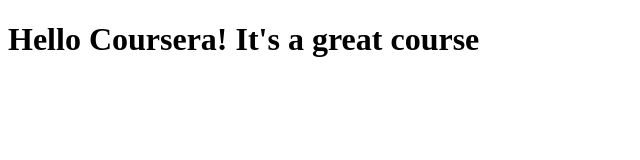
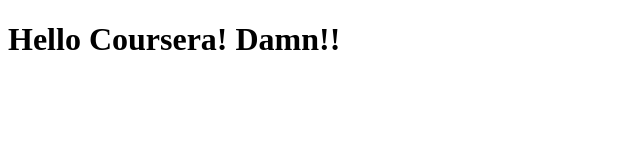
Before and after one commit to adityaprabhu76/coursera-test, a plain HTML site: page site/index.html in a window 1280 px wide. Shown: the whole page, without its empty margins (0-640 px from the left). Drawn offline with Linux system fonts and the light colour scheme.

Commit message:
Second time

```diff
--- a/site/index.html
+++ b/site/index.html
@@ -6,6 +6,6 @@
 	<title>Hello Coursera!</title>
 </head>
 <body>
-<h1>Hello Coursera! It's a great course</h1>
+<h1>Hello Coursera! Damn!!</h1>
 </body>
 </html>
```
Also changed, not shown: 1 other file.
